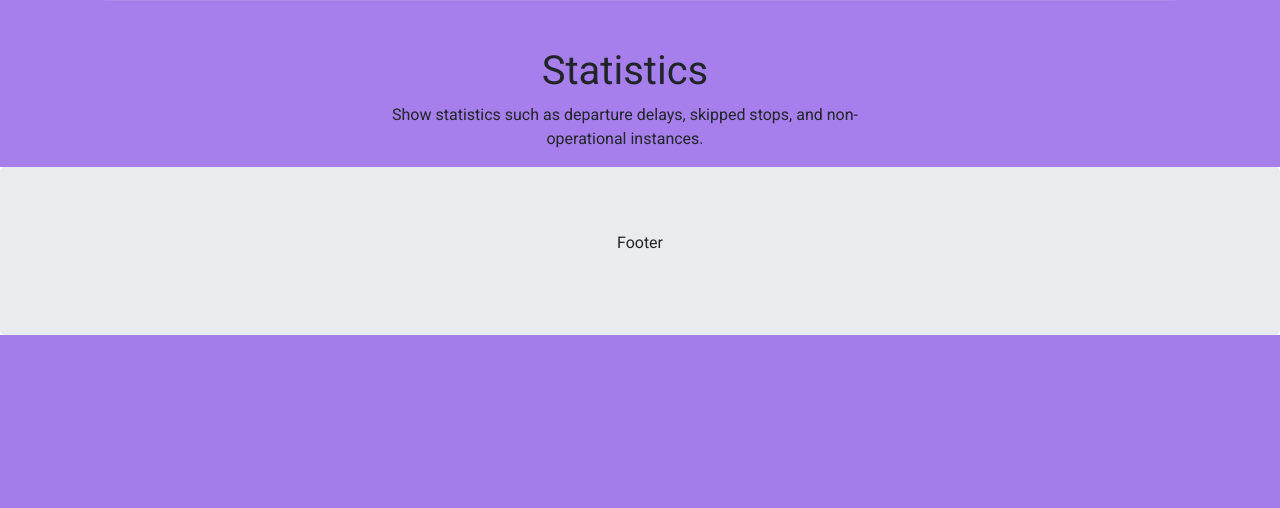
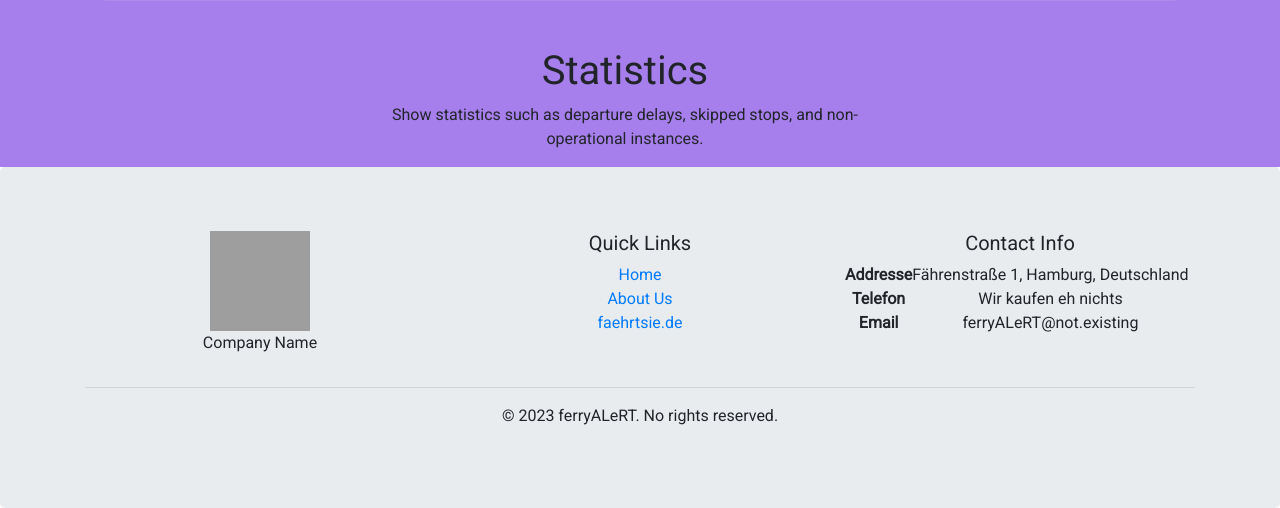
Before and after one commit to ximragequit/SmartSystemsBS14, a Python web app: template challenge_4/Prototyping/website/templates/ferry73.html in a window 1280 px wide. Shown: the part 1422-1930 px from the top of the page. Before the commit the page ends 1757 px from the top, so only its background shows below. Run offline with Jinja, Linux system fonts and the light colour scheme; the template is opened without the code that fills it, so the values that code supplies are empty; some libraries are stand-ins or nearby versions; grey boxes are pictures that could not be loaded.

Commit message:
webdeisgn

```diff
--- a/challenge_4/Prototyping/website/static/map.js
+++ b/challenge_4/Prototyping/website/static/map.js
@@ -1,14 +1,15 @@
 // Check if the map instance already exists
-var map = L.map('map');
+var map = L.map("map");
 if (!map.hasLayer()) {
   // Initialize the map
-  map.setView([53.5349, 9.9946], 13); // Adjust the initial center and zoom level as needed
+  // map.setView([53.5349, 9.9946], 13);
 
-  // Add the tile layer (e.g., OpenStreetMap)
-  L.tileLayer('https://{s}.tile.openstreetmap.org/{z}/{x}/{y}.png', {
-    attribution: 'Map data &copy; <a href="https://www.openstreetmap.org/">OpenStreetMap</a> contributors',
-    maxZoom: 18
-  }).addTo(map);
+  L.tileLayer('https://{s}.basemaps.cartocdn.com/light_all/{z}/{x}/{y}.png', {
+  attribution: 'Map data &copy; <a href="https://carto.com/">Carto</a>',
+  subdomains: 'abcd',
+  minZoom: 0,
+  maxZoom: 20
+}).addTo(map);
 
   // Add markers
   var marker1 = L.marker([53.54453345986325, 9.97229808027687]).addTo(map);
@@ -23,7 +24,15 @@ if (!map.hasLayer()) {
   map.fitBounds(markerGroup.getBounds());
 
   // Draw a line between markers
-  var line = L.polyline([marker1.getLatLng(), marker2.getLatLng(), marker3.getLatLng(), marker4.getLatLng()], {
-    color: 'red'
-  }).addTo(map);
+  var line = L.polyline(
+    [
+      marker1.getLatLng(),
+      marker2.getLatLng(),
+      marker3.getLatLng(),
+      marker4.getLatLng(),
+    ],
+    {
+      color: "red",
+    }
+  ).addTo(map);
 }
--- a/challenge_4/Prototyping/website/static/style.css
+++ b/challenge_4/Prototyping/website/static/style.css
@@ -260,3 +260,14 @@ i {
 .container-fluid {
   padding: 20px;
 }
+
+
+#map .leaflet-tile-pane .leaflet-layer:before {
+  content: "";
+  position: absolute;
+  top: 0;
+  left: 0;
+  width: 100%;
+  height: 100%;
+  background-color: rgba(0, 0, 255, 1); /* Adjust the color and opacity as desired */
+}
--- a/challenge_4/Prototyping/website/templates/ferry73.html
+++ b/challenge_4/Prototyping/website/templates/ferry73.html
@@ -73,12 +73,18 @@
     <div id="content-section" class="page-content" style="padding-top: 10px">
       <div class="container">
         <div class="row flex-wrap">
-          <div id="Current-ferries" class="col-md-6 col-sm-12 row justify-content-center col text-center">
+          <div
+            id="Current-ferries"
+            class="col-md-6 col-sm-12 row justify-content-center col text-center"
+          >
             <h1>Fähre halten</h1>
             <p></p>
             <!-- Add your content here for displaying the operating ferries and their details -->
           </div>
-          <div id="Map" class="col-md-6 col-sm-12 row justify-content-center col text-center">
+          <div
+            id="Map"
+            class="col-md-6 col-sm-12 row justify-content-center col text-center"
+          >
             <h1>Karte</h1>
             <div id="map"></div>
             <script src="../static/map.js"></script>
@@ -117,9 +123,7 @@
                     </div>
                   </h2>
                   <p class="d-md-none screen-width-small">
-                    Landungsbrücken (Brücke 1)
-                    &rarr;
-                    Ernst-August-Schleuse
+                    Landungsbrücken (Brücke 1) &rarr; Ernst-August-Schleuse
                   </p>
                 </div>
                 <div class="table-responsive table-scrollable">
@@ -302,10 +306,7 @@
                     </div>
                   </h2>
                   <p class="d-md-none screen-width-small">
-                    Ernst-August-Schleuse
-                    &rarr;
-                    Landungsbrücken
-                    (Brücke 1)
+                    Ernst-August-Schleuse &rarr; Landungsbrücken (Brücke 1)
                   </p>
                 </div>
                 <div class="table-responsive table-scrollable">
@@ -474,9 +475,46 @@
         </div>
       </div>
     </div>
-
     <div class="jumbotron text-center" style="margin-bottom: 0">
-      <p>Footer</p>
+      <div class="container">
+        <div class="row">
+          <div class="col-md-4">
+            <img src="logo.png" alt="Logo" width="100" height="100" />
+            <p>Company Name</p>
+          </div>
+          <div class="col-md-4">
+            <h5>Quick Links</h5>
+            <ul class="list-unstyled">
+              <li><a href="#">Home</a></li>
+              <li><a href="#">About Us</a></li>
+              <li><a href="https://faehrtsie.de/">faehrtsie.de</a></li>
+            </ul>
+          </div>
+          <div class="col-md-4">
+            <h5>Contact Info</h5>
+            <table>
+              <tr>
+                <th>Addresse</th>
+                <td>Fährenstraße 1, Hamburg, Deutschland</td>
+              </tr>
+              <tr>
+                <th>Telefon</th>
+                <td>Wir kaufen eh nichts</td>
+              </tr>
+              <tr>
+                <th>Email</th>
+                <td>ferryALeRT@not.existing</td>
+              </tr>
+            </table>
+          </div>
+        </div>
+        <div class="row">
+          <div class="col">
+            <hr />
+            <p class="text-center">© 2023 ferryALeRT. No rights reserved.</p>
+          </div>
+        </div>
+      </div>
     </div>
   </body>
 </html>
```
